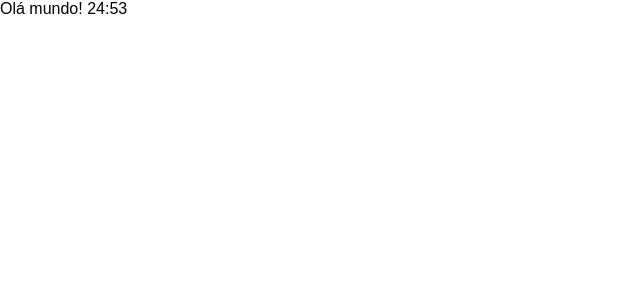
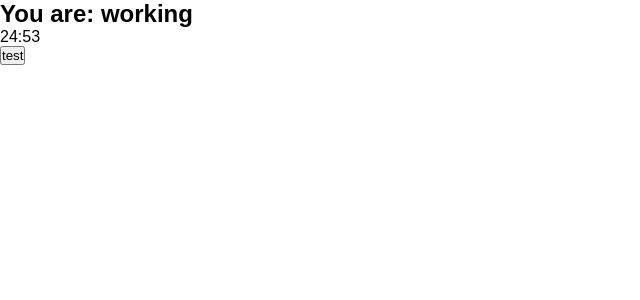
Before and after one commit to WellingtonAA/typescript-pomodoro-react, a React (Vite) app: page / in a window 1280 px wide. Shown: the top 300 px of the page, without its empty margins (0-640 px from the left). Built offline with nearby package versions, Linux system fonts and the light colour scheme.

Commit message:
Criando button generico, e componente timer

```diff
--- /dev/null
+++ b/src/components/button.tsx
@@ -0,0 +1,13 @@
+interface Props {
+  text: string;
+  onClick?: () => void;
+  className?: string;
+}
+
+export function Button(props: Props): JSX.Element {
+  return (
+    <button onClick={props.onClick} className={props.className}>
+      {props.text}
+    </button>
+  );
+}
--- a/src/components/pomodoro-timer.tsx
+++ b/src/components/pomodoro-timer.tsx
@@ -1,6 +1,7 @@
 import React from 'react';
 import { useInterval } from '../hooks/use-interval';
-import { secondsToTime } from '../utils/seconds-to-time';
+import { Button } from './button';
+import { Timer } from './timer';
 
 interface Props {
   defaultPomodoroTime: number;
@@ -13,5 +14,16 @@
     setMainTime(mainTime - 1);
   }, 1000);
 
-  return <div>Olá mundo! {secondsToTime(mainTime)}</div>;
+  return (
+    <div className="pomodoro">
+      <h2>You are: working</h2>
+      <Timer mainTime={mainTime} />
+      <Button
+        text="test"
+        onClick={() => {
+          console.log(1);
+        }}
+      />
+    </div>
+  );
 }
--- /dev/null
+++ b/src/components/timer.tsx
@@ -0,0 +1,9 @@
+import { secondsToTime } from '../utils/seconds-to-time';
+
+interface Props {
+  mainTime: number;
+}
+
+export function Timer(props: Props): JSX.Element {
+  return <div className="timer">{secondsToTime(props.mainTime)}</div>;
+}
```
Also changed, not shown: .eslintrc.cjs.
